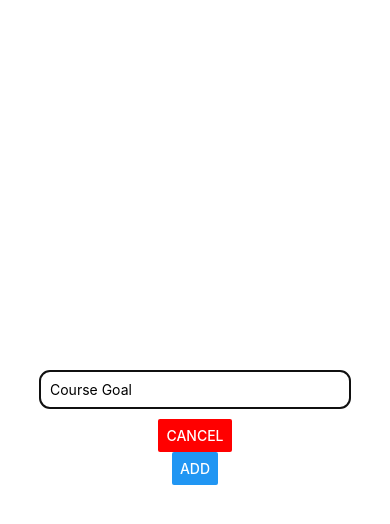
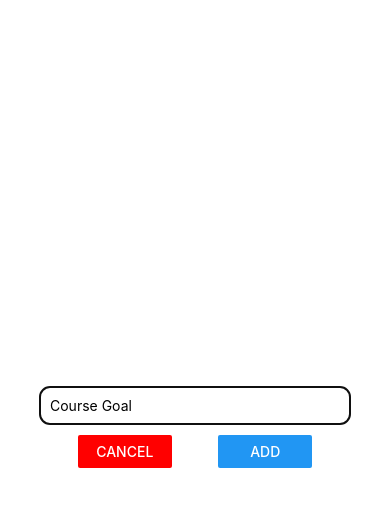
Before and after one commit to Wali89/React-Native-Goals, a React Native app in the folder rn-first-app/: screen / in a window 390 px wide. Both pictures are taken after a click on the button "ADD NEW GOAL". Shown: the top 524 px of the page. Built offline with nearby package versions, Linux system fonts and the light colour scheme.

Commit message:
Completed cancel add goal funcitonality

```diff
--- a/rn-first-app/App.js
+++ b/rn-first-app/App.js
@@ -22,11 +22,17 @@
     });
   };
 
+  const cancelHandler = () => {
+    setIsAddMode(false);
+  }
+
   return (
 
     <View style={styles.screen}>
       <Button title="Add New Goal" onPress={() => setIsAddMode(true)}/>
-      <GoalInput visible={isAddMode} onAddGoal={addGoalHandler}/>
+      <GoalInput visible={isAddMode}
+        onAddGoal={addGoalHandler}
+        onCancel={cancelHandler}/>
 
       <FlatList
       keyExtractor={(item, index) => item.id}
--- a/rn-first-app/components/GoalInput.js
+++ b/rn-first-app/components/GoalInput.js
@@ -27,10 +27,10 @@
           onChangeText={goalInputHandler}
           value={enteredGoal}
         />
-
-        <Button title="CANCEL" color="red"/>
-        <Button title="Add" onPress={addGoalHandler} />
-
+            <View style={styles.buttonContainer}>
+                <View style={styles.button}><Button title="CANCEL" color="red" onPress={props.onCancel}/></View>
+                <View style={styles.button}><Button title="ADD" onPress={addGoalHandler} /></View>
+            </View>
         </View>
     </Modal>
     );
@@ -51,6 +51,16 @@
       flex: 1,
       justifyContent: 'center',
       alignItems: 'center'
+    },
+
+    buttonContainer: {
+        flexDirection: 'row',
+        justifyContent: 'space-between',
+        width: '60%'
+    },
+
+    button: {
+        width: "40%"
     }
 })
 
```
